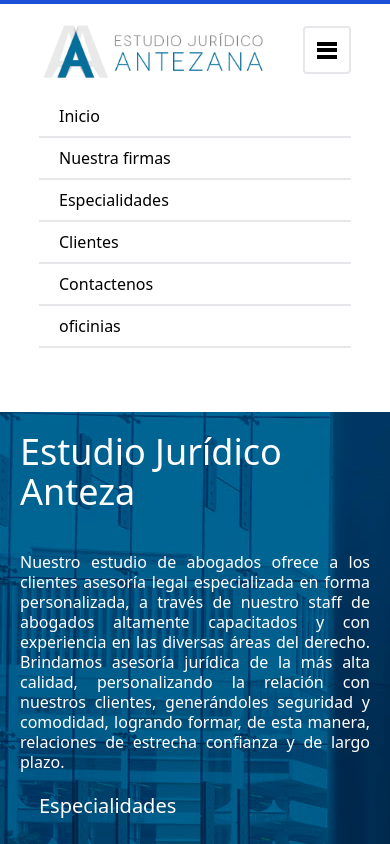
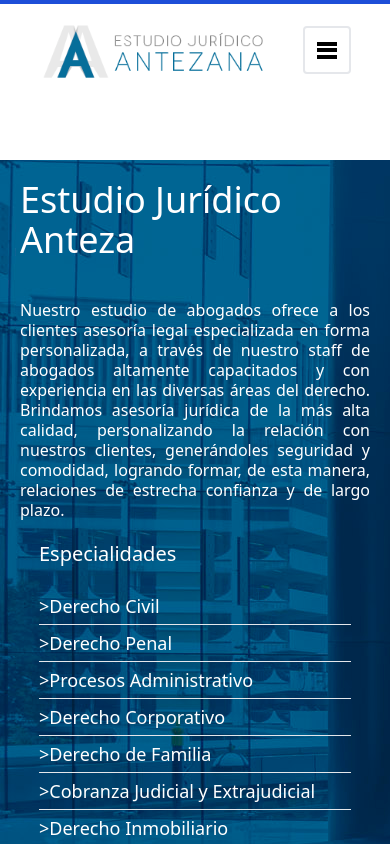
Before and after one commit to H-aythan/landing-page, a React (Create React App) app: page / in a window 390 px wide. Shown: the top 844 px of the page. Built offline with nearby package versions, Linux system fonts and the light colour scheme.

Commit message:
arreglando error en el menu responsive

```diff
--- a/src/header/Header.js
+++ b/src/header/Header.js
@@ -16,7 +16,7 @@ const Header = () => {
                 </div>
             </div>
 
-            <ul className={`md:flex items-center w-4/5 md:w-max ${show&&"hidden"}`}>
+            <ul className={`md:flex items-center w-4/5 md:w-max ${!show&&"hidden"}`}>
                {option.map((item,i)=>{
                    return <li  key={i} className="py-2 border-b-2 md:border-0" onClick={()=>setShow(!show)}>
                         <NavLink activeClassName="md:border-b-2 md:border-blue-500 md:text-blue-500" className={`px-5 py-2 md:py-5  cursor-pointer `} to={`/${item}`}>{item}</NavLink>
```
